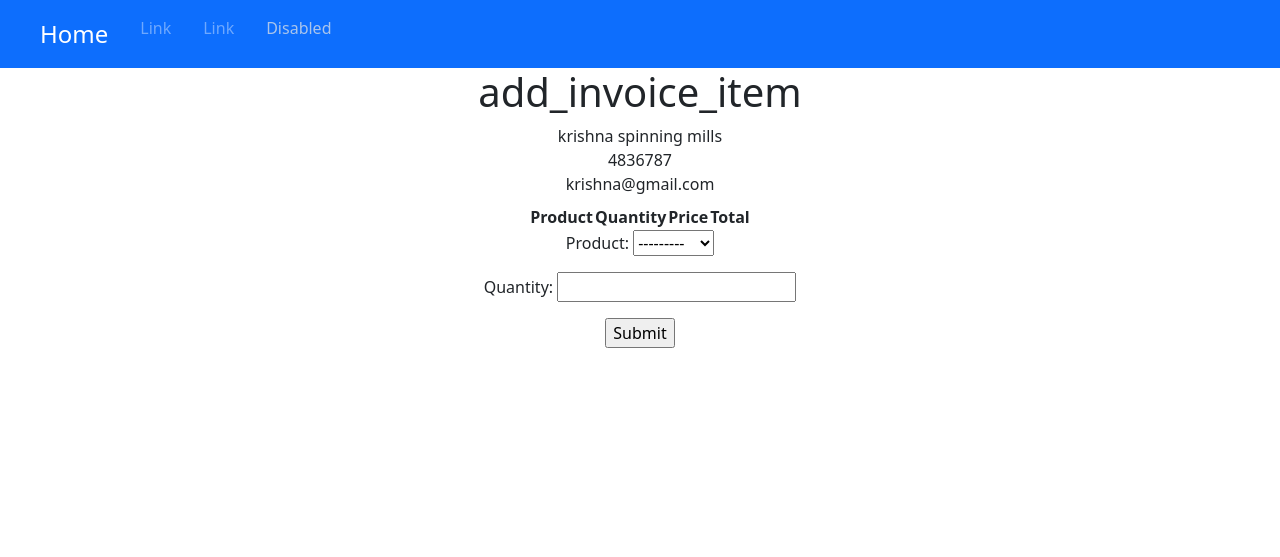
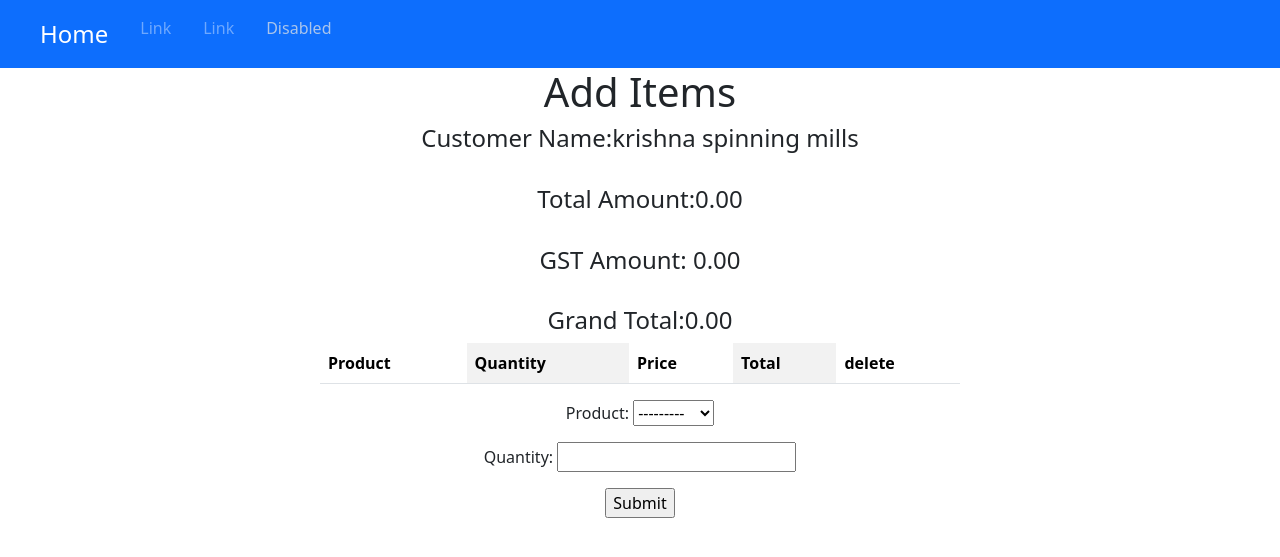
Before and after one commit to krishna-dev27/billing-software, a Django app: page /add_invoice_item/3 in a window 1280 px wide. Shown: the top 557 px of the page. Run offline with Django 5.2, Linux system fonts and the light colour scheme; data comes from the database, SQL or seed files in the repository; both versions use the stored data as it was after the commit; lists and menus that the app fills with data are empty; some libraries are stand-ins or nearby versions.

Commit message:
invoice partially done

```diff
--- a/billing_software/urls.py
+++ b/billing_software/urls.py
@@ -42,6 +42,7 @@ urlpatterns = [
     path('InvoiceCreate/',InvoiceCreate,name='InvoiceCreate'),
     # path('InvoiceList/',InvoiceList.as_view(),name='InvoiceList'),
      path('add_invoice_item/<int:pk>',add_invoice_item,name='add_invoice_item'),
+     path('delete_item/<int:pk>',delete_item,name='delete_item'),
 
 
 
--- a/inventory/views.py
+++ b/inventory/views.py
@@ -119,11 +119,36 @@ def InvoiceCreate(request):
 def add_invoice_item(request,pk):
     IO=Invoice.objects.get(pk=pk)
     EIIMFO=InvoiceItemForm()
-    d={'IO':IO,'EIIMFO':EIIMFO}
+    BillObj=InvoiceItem.objects.filter(invoice=IO)
+
+    d={'IO':IO,'EIIMFO':EIIMFO,'BillObj':BillObj}
     if request.method=='POST':
-        pass
+        IIMFO=InvoiceItemForm(request.POST)
+        if IIMFO.is_valid():
+            MIIMFO=IIMFO.save(commit=False)
+            MIIMFO.invoice=IO
+            MIIMFO.price= MIIMFO.product.product_price
+            MIIMFO.total = MIIMFO.quantity * MIIMFO.price
+            MIIMFO.save()
+
+
+
+
+
+
+
+            return redirect(reverse('add_invoice_item', args=[pk]))
+
 
     return render(request,'inventory/add_invoice_item.html',d)
+
+def delete_item(request, pk):
+    item = InvoiceItem.objects.get(pk=pk)
+    invoice_id = item.invoice.id   # get invoice id before delete
+    item.delete()
+
+    return redirect(reverse('add_invoice_item', args=[invoice_id]))
+
 
 
 
--- a/templates/inventory/add_invoice_item.html
+++ b/templates/inventory/add_invoice_item.html
@@ -12,21 +12,31 @@
 
 
     <center>
-        <h1>add_invoice_item</h1>
+        <h1>Add Items</h1>
 
-        {{IO.customer.customer_name}} <br>
-        {{IO.customer.customer_phone}} <br>
-        {{IO.customer.customer_email}} <br>
-        <h4>{{IO.customer.cusomr_name}}</h4>
+        <h4>Customer Name:{{IO.customer.customer_name}} </h4><br>
+       <h4>Total Amount:{{IO.total_amount}}</h4>  <br>
+       <h4>GST Amount: {{IO.gst_amount}} </h4> <br>
+       <h4>Grand Total:{{IO.grand_total}}</h4>
 
 
-        <table>
+        <table class="table table-striped-columns " style="width: 50%;" >
             <tr>
                 <th>Product</th>
                 <th>Quantity</th>
                 <th>Price</th>
                 <th>Total</th>
+                <th>delete</th>
             </tr>
+            {% for obj in BillObj %}
+            <tr>
+                <td>{{obj.product}}</td>
+                <td>{{obj.quantity}}</td>
+                <td>{{obj.price}}</td>
+                <td>{{obj.total}}</td>
+                <td><a href="{% url 'delete_item' pk=obj.pk %}" class="text-decoration-none">❌</a></td>
+            </tr>
+            {% endfor %}
 
 
         </table>
```
Also changed, not shown: db.sqlite3, media/Gemini_Generated_Image_b96o82b96o82b96o_FYJd7Kx.png (added).
